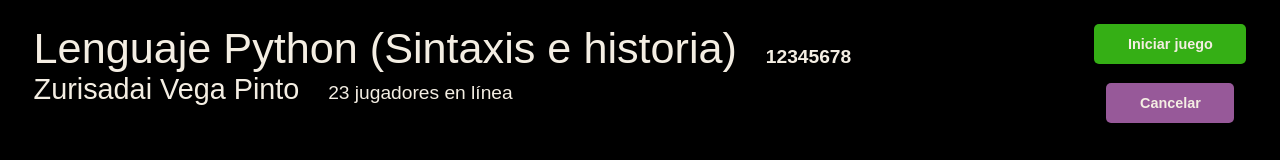
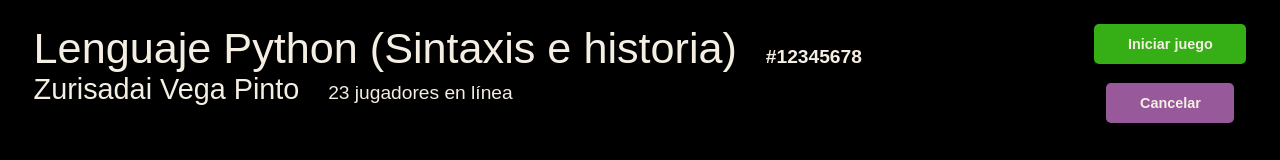
Before and after one commit to RAH-Code-dev/memorama, a Next.js app in the folder frontend/: page /iniciar in a window 1280 px wide. Shown: the top 160 px of the page. Built offline with nearby package versions, Linux system fonts and the light colour scheme; a web font is replaced by a local one.

Commit message:
'#' added before game id

```diff
--- a/frontend/src/components/host/HostHeader.jsx
+++ b/frontend/src/components/host/HostHeader.jsx
@@ -13,7 +13,7 @@ export default function HostHeader({ children, gameInfo }) {
       <section>
         <section className={styles.HostHeader__title}>
           <DistinctiveTitle size={'2.25rem'}>{gameName}</DistinctiveTitle>
-          <h4>{gameID}</h4>
+          <h4>#{gameID}</h4>
         </section>
 
         <section className={styles.HostHeader__title}>
```
